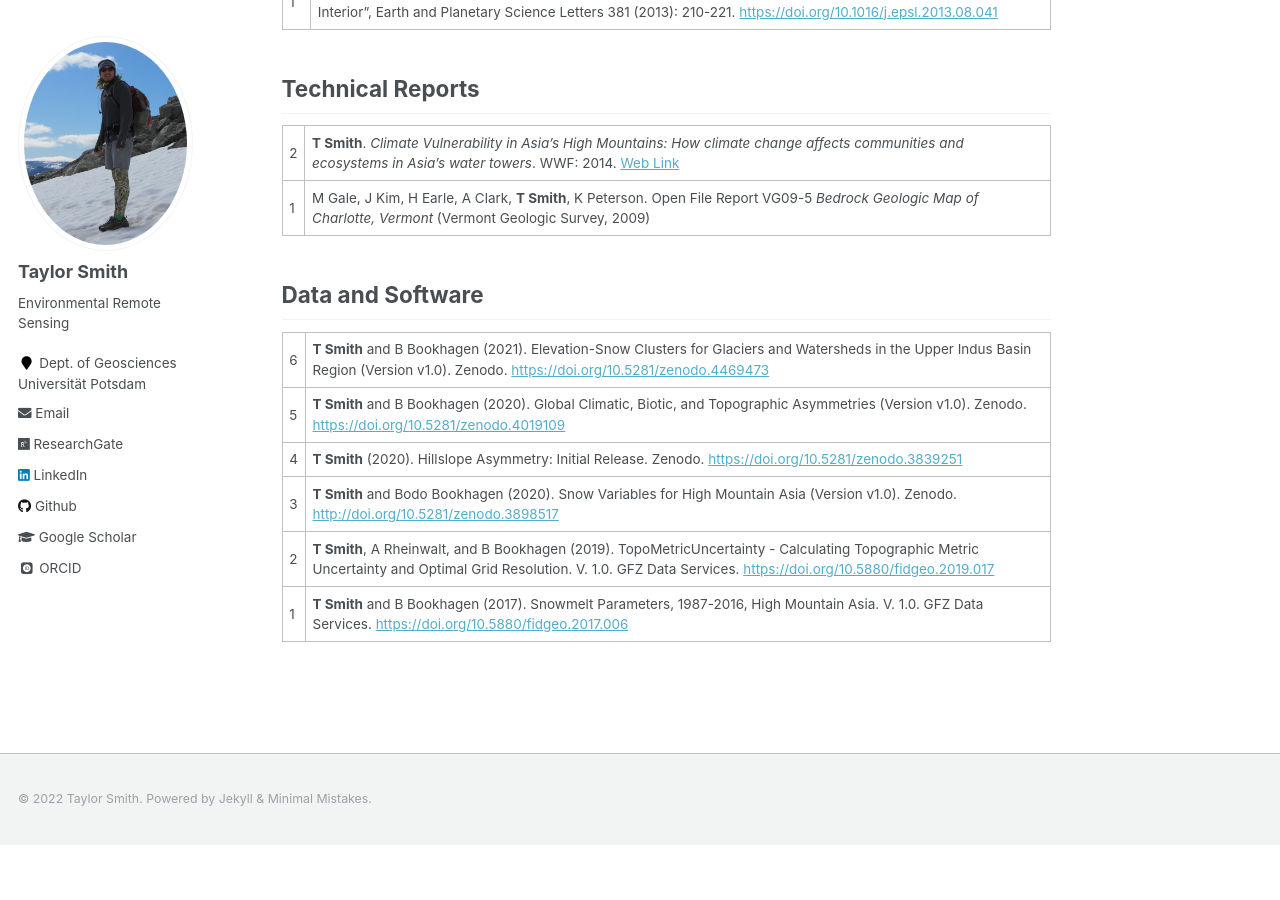
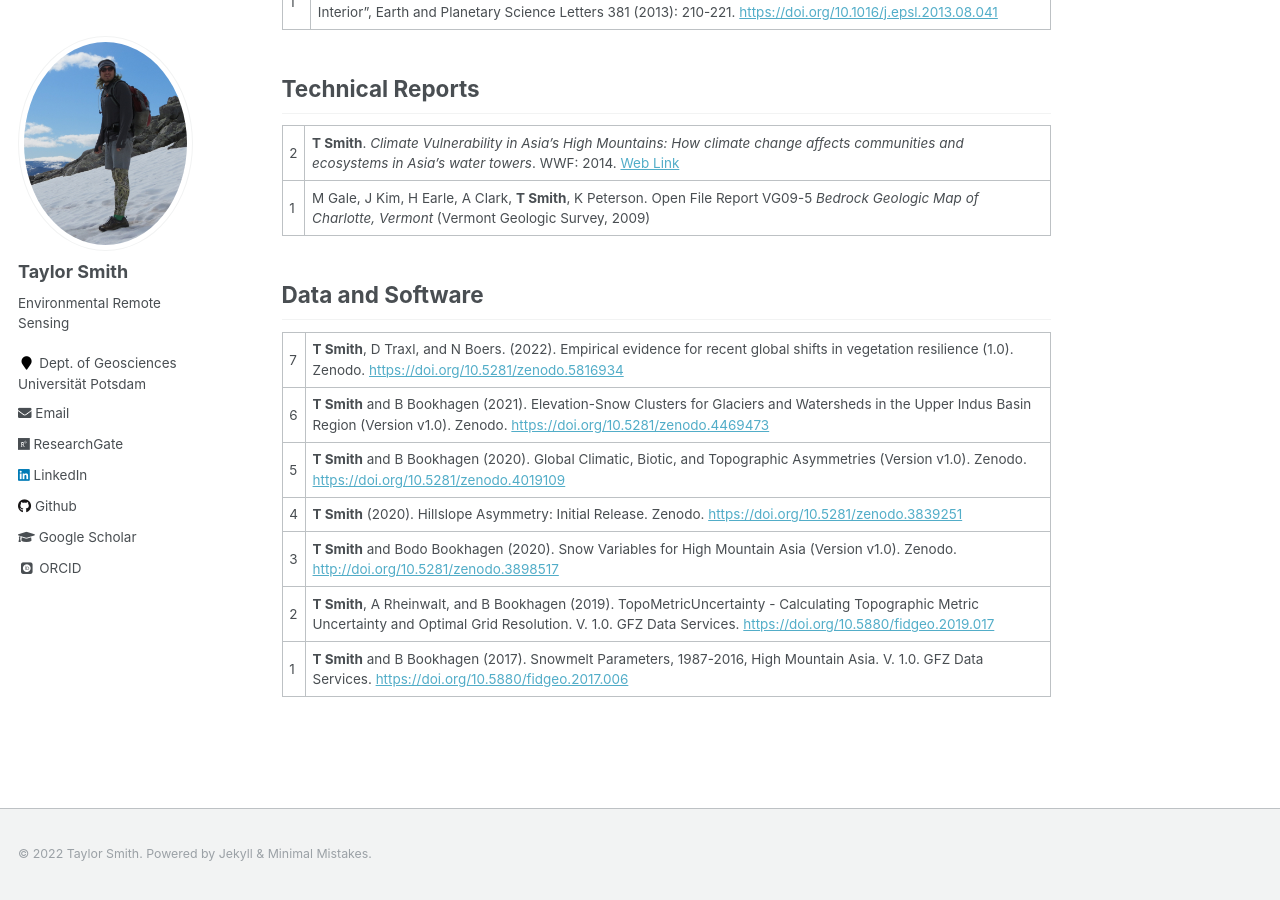
Before and after one commit to tasmi/tasmi.github.io, a Jekyll site: the page built from _pages/publications.md, in a window 1280 px wide and 900 px high, scrolled down 1213 px. Built offline with Jekyll 4.4.1, drawn with Linux system fonts in a browser that asks for light colours; some web fonts are replaced; before the commit the page ends 2058 px from its top, so only the background shows below that.

Commit message:
Update publications.md

```diff
--- a/_pages/publications.md
+++ b/_pages/publications.md
@@ -32,6 +32,7 @@ I maintain a set of freely available [Google Earth Engine codes](https://github.
 
 ## Data and Software
 
+7 | **T Smith**, D Traxl, and N Boers. (2022). Empirical evidence for recent global shifts in vegetation resilience (1.0). Zenodo. [https://doi.org/10.5281/zenodo.5816934](https://doi.org/10.5281/zenodo.5816934)
 6 | **T Smith** and B Bookhagen (2021). Elevation-Snow Clusters for Glaciers and Watersheds in the Upper Indus Basin Region (Version v1.0). Zenodo. [https://doi.org/10.5281/zenodo.4469473](https://doi.org/10.5281/zenodo.4469473)
 5 | **T Smith** and B Bookhagen (2020). Global Climatic, Biotic, and Topographic Asymmetries (Version v1.0). Zenodo. [https://doi.org/10.5281/zenodo.4019109](https://doi.org/10.5281/zenodo.4019109)
 4 | **T Smith** (2020). Hillslope Asymmetry: Initial Release. Zenodo. [https://doi.org/10.5281/zenodo.3839251](https://doi.org/10.5281/zenodo.3839251)
```
